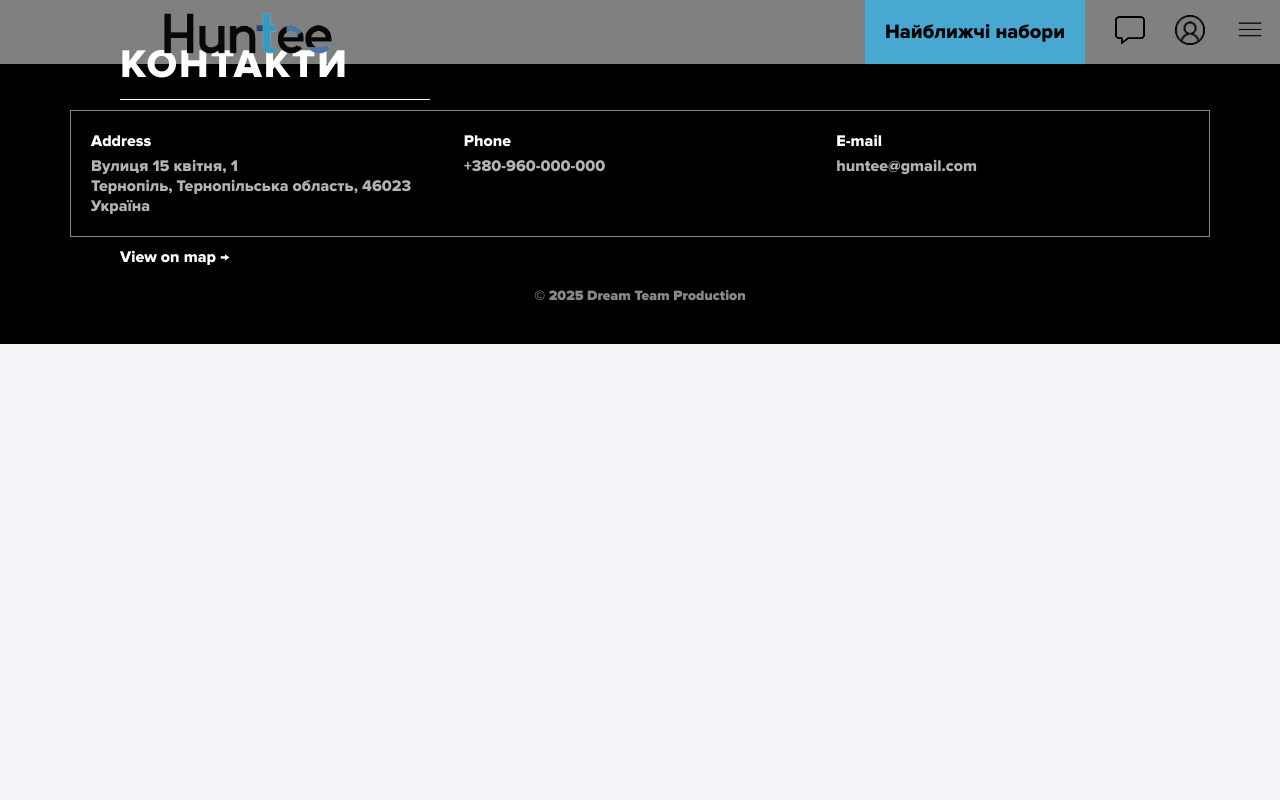
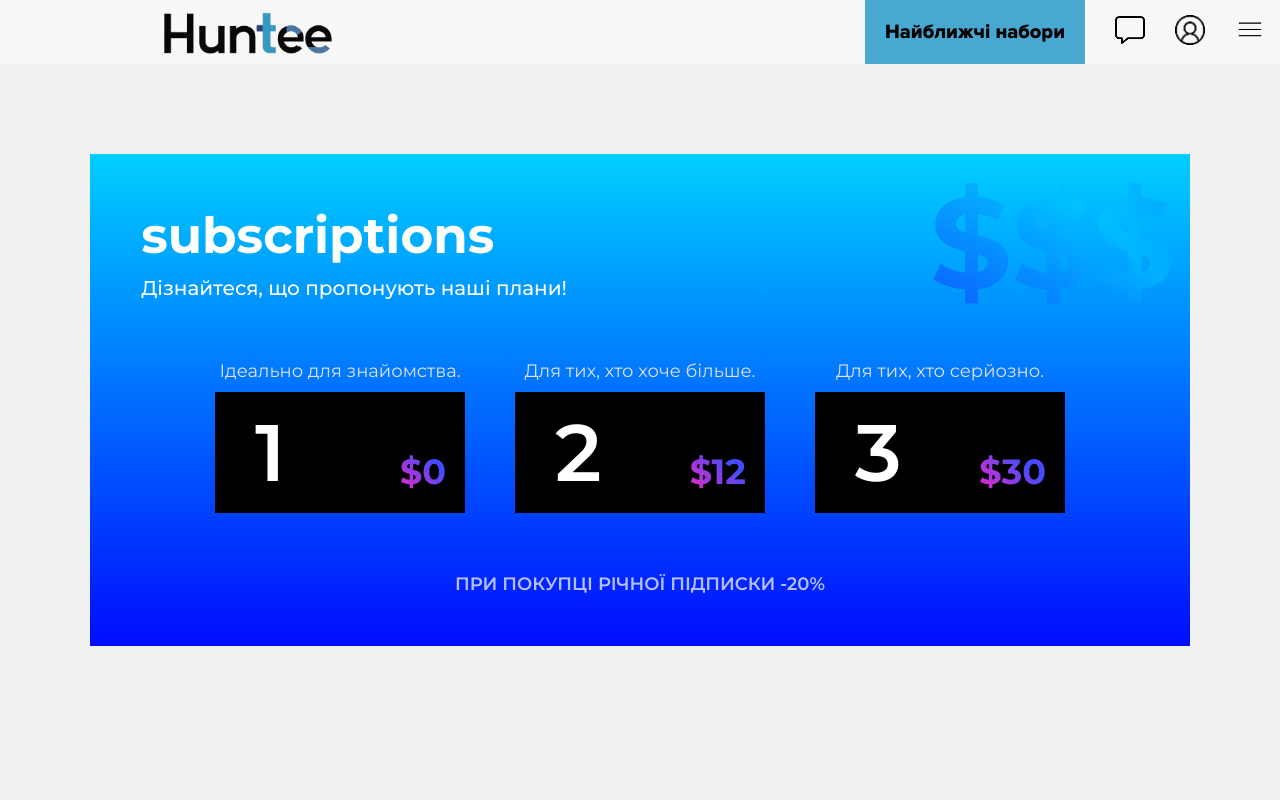
Before and after one commit to valerii-okhmak/huntee, a React (Create React App) app in the folder frontend/: page /subscriptions in a window 1280 px wide. Shown: the top 800 px of the page. Built offline with nearby package versions, Linux system fonts and the light colour scheme; a web font is replaced by a local one.

Commit message:
feat: add Subscriptions component and integrate into App and HomePage routes

```diff
--- a/frontend/src/App.js
+++ b/frontend/src/App.js
@@ -24,6 +24,7 @@ import PricingPage from './pages/PricingPage';
 import CompanyMainPage from './pages/CompanyMainPage';
 import TestCreationPage from './pages/TestCreationPage';
 import ForCompany from './components/ForCompany/ForCompany';
+import Subscriptions from './components/subscriptionsComp/subscriptionsComp';
 
 const App = () => {
   return (
@@ -47,6 +48,7 @@ const App = () => {
         <Route path="/profile/:user_id" element={<ProfilePage />} />
         <Route path="/pricingpage" element={<PricingPage />} />
         <Route path="/forcompany" element={<ForCompany />} />
+        <Route path="/subscriptions" element={<Subscriptions />} />
 
         <Route path="/companymain" element={<CompanyMainPage />} />
         <Route path="/testcreation" element={<TestCreationPage />} />
--- a/frontend/src/components/VerticalStepper/VerticalStepper.js
+++ b/frontend/src/components/VerticalStepper/VerticalStepper.js
@@ -9,7 +9,8 @@ const steps = [
   { number: '5', label: 'Trial' },
   { number: '6', label: 'Field' },
   { number: '7', label: 'Comp' },
-  { number: '8', label: 'Join' },
+  { number: '8', label: 'Subs' },
+  { number: '9', label: 'Join' },
 ];
 
 const sectionIds = [
--- /dev/null
+++ b/frontend/src/components/subscriptionsComp/subscriptionsComp.css
@@ -0,0 +1,169 @@
+@import url('https://fonts.googleapis.com/css2?family=Montserrat:wght@400;600;700&display=swap');
+
+.subscriptions {
+  background-color: #F1F1F1;
+  display: flex;
+  justify-content: center;
+  align-items: center;
+  padding: 10% 5%;
+  font-family: 'Montserrat', sans-serif;
+  min-height: 100vh;
+  width: 100%;
+}
+
+.subscriptions__content {
+  background: linear-gradient(to bottom, #00cfff, #000cff);
+  width: 100%;
+  max-width: 1100px;
+  padding: clamp(20px, 4vw, 60px);
+  color: #fff;
+  text-align: left;
+  position: relative;
+}
+
+.corner-icon {
+  background: linear-gradient(45deg, #00d9ff, #2200ff, #00ddff, #2200ff, #00d9ff, #2200ff, #00ddff, #2200ff);
+  background-size: 400% 400%;
+  background-clip: text;
+  -webkit-background-clip: text;
+  -webkit-text-fill-color: transparent;
+  animation: gradientAnimation 20s infinite linear;
+  position: absolute;
+  font-family: 'Montserrat', sans-serif;
+  top: clamp(5px, 2vw, 10px);
+  right: clamp(10px, 3vw, 15px);
+  font-size: clamp(60px, 10vw, 150px);
+  font-weight: bold;
+  z-index: 2;
+  user-select: none;
+  opacity: 0.3;
+  pointer-events: none;
+}
+
+.subscriptions__title {
+  font-size: clamp(24px, 5vw, 50px);
+  font-weight: 700;
+  text-transform: lowercase;
+  margin-bottom: clamp(5px, 1vw, 10px);
+}
+
+.subscriptions__subtitle {
+  font-size: clamp(14px, 2.5vw, 20px);
+  font-weight: 500;
+  margin-bottom: clamp(10px, 2vw, 20px);
+}
+
+.subscriptions__plans {
+  display: flex;
+  justify-content: center;
+  gap: clamp(20px, 5vw, 50px);
+  flex-wrap: wrap;
+  margin: clamp(30px, 5vw, 60px) 0;
+}
+
+.subscription__plan-item {
+  display: flex;
+  flex-direction: column;
+  align-items: center;
+  width: clamp(140px, 25vw, 250px);
+}
+
+.plan__desc {
+  font-size: clamp(14px, 2vw, 18px);
+  color: #e0e0e0;
+  text-align: center;
+  margin-bottom: 10px;
+}
+
+.plan__button {
+  background: #000000;
+  border: none;
+  padding: clamp(8px, 2vw, 12px) clamp(15px, 5vw, 40px);
+  display: flex;
+  justify-content: space-between;
+  align-items: center;
+  font-size: clamp(16px, 4vw, 32px);
+  font-family: 'MyFont', sans-serif;
+  cursor: pointer;
+  color: #ffffff;
+  position: relative;
+  overflow: hidden;
+  z-index: 1;
+  margin: 0 auto;
+  width: 100%;
+  white-space: nowrap;
+  text-decoration: none;
+}
+
+.plan__button::before {
+  content: '';
+  position: absolute;
+  top: 0;
+  left: 0;
+  width: 100%;
+  height: 100%;
+  background: #ffffff;
+  z-index: -1;
+  transform: scaleX(0);
+  transform-origin: left;
+  transition: transform 0.5s ease;
+}
+
+.plan__button:hover {
+  color: #000000;
+  box-shadow: 0px 0px 10px rgba(0, 0, 0, 1);
+}
+
+.plan__button:hover::before {
+  transform: scaleX(1);
+}
+
+.plan__number {
+  font-size: clamp(40px, 8vw, 80px);
+  font-family: 'Montserrat', sans-serif;
+  font-weight: 600;
+}
+
+.plan__price {
+  background: linear-gradient(45deg, #2d3efb,#ea00ff, #26e3ed, #ed26c8, #3d4eff,#ea00ff, #26e3ed, #ed26c8);
+  background-size: 400% 400%;
+  background-clip: text;
+  -webkit-background-clip: text;
+  -webkit-text-fill-color: transparent;
+  animation: gradientAnimation 20s infinite linear;
+  font-size: clamp(16px, 3vw, 35px);
+  font-weight: bold;
+  font-family: 'Montserrat', sans-serif;
+  padding: 10px 4px;
+  position: absolute;
+  bottom: clamp(5px, 1vw, 10px);
+  right: clamp(10px, 3vw, 15px);
+}
+
+.subscriptions__footer {
+  margin-top: clamp(30px, 5vw, 60px);
+  font-weight: 600;
+  text-transform: uppercase;
+  font-size: clamp(12px, 2vw, 18px);
+  color: #ffffffb5;
+  text-align: center;
+}
+
+@media screen and (max-width: 670px) {
+  .subscriptions__plans {
+    flex-direction: column;
+    align-items: center;
+    gap: clamp(20px, 4vw, 40px);
+  }
+
+  .subscription__plan-item {
+    width: 100%;
+    max-width: 100%;
+  }
+
+  .plan__button {
+    width: 100%;
+    justify-content: center;
+    text-align: center;
+  }
+}
--- /dev/null
+++ b/frontend/src/components/subscriptionsComp/subscriptionsComp.js
@@ -0,0 +1,47 @@
+import React from 'react';
+import { Link } from 'react-router-dom'; // імпорт Link з react-router-dom
+import './subscriptionsComp.css';
+
+const Subscriptions = () => {
+  return (
+    <div className="subscriptions">
+      <div className="subscriptions__content">
+      <span className="corner-icon">$$$</span>
+        <h2 className="subscriptions__title">subscriptions</h2>
+        <p className="subscriptions__subtitle">Дізнайтеся, що пропонують наші плани!</p>
+
+        <div className="subscriptions__plans">
+          <div className="subscription__plan-item">
+            <p className="plan__desc">Ідеально для знайомства.</p>
+            <Link to="/" className="plan__button">
+              <span className="plan__number">1</span>
+              <span className="plan__price">$0</span>
+            </Link>
+          </div>
+
+          <div className="subscription__plan-item">
+            <p className="plan__desc">Для тих, хто хоче більше.</p>
+            <Link to="/" className="plan__button">
+              <span className="plan__number">2</span>
+              <span className="plan__price">$12</span>
+            </Link>
+          </div>
+
+          <div className="subscription__plan-item">
+            <p className="plan__desc">Для тих, хто серйозно.</p>
+            <Link to="/" className="plan__button">
+              <span className="plan__number">3</span>
+              <span className="plan__price">$30</span>
+            </Link>
+          </div>
+        </div>
+
+        <p className="subscriptions__footer">
+          ПРИ ПОКУПЦІ РІЧНОЇ ПІДПИСКИ -20%
+        </p>
+      </div>
+    </div>
+  );
+};
+
+export default Subscriptions;
--- a/frontend/src/pages/HomePage.js
+++ b/frontend/src/pages/HomePage.js
@@ -11,6 +11,7 @@ import Find_yourself from '../components/find_yourself/FindYourself';
 import VerticalStepper from '../components/VerticalStepper/VerticalStepper';
 import SoftSkills from '../components/soft_skills_trial/SoftSkillsTrial';
 import ForCompany from '../components/ForCompany/ForCompany';
+import Subscriptions from '../components/subscriptionsComp/subscriptionsComp';
 
 
 const HomePage = () => {
@@ -27,7 +28,8 @@ const HomePage = () => {
       <div id="section-05"><TrialTesting/></div>
       <div id="section-06"><ChooseYourFuture/></div>
       <div id="section-07"><ForCompany/></div>
-      <div id="section-08"><JoinToUs/></div>
+      <div id="section-08"><Subscriptions/></div>
+      <div id="section-09"><JoinToUs/></div>
     </div>
   );
 };
```
